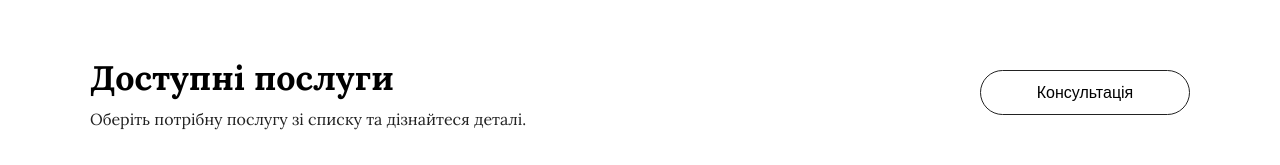
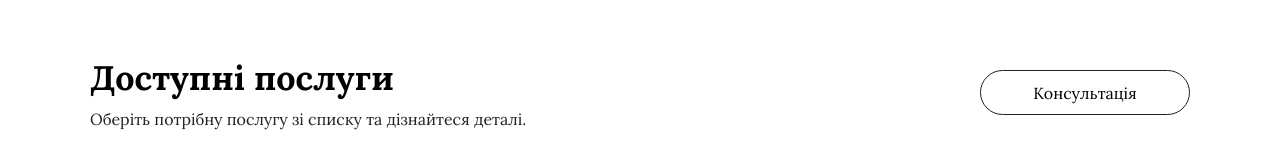
Before and after one commit to Korneliia08/visaHelper, a React (Vite) app: page / in a window 1280 px wide. Shown: the part 1901-2066 px from the top of the page. Built offline with nearby package versions, Linux system fonts and the light colour scheme.

Commit message:
font family and icon hands

```diff
--- a/src/view/components/MyServices/MyServices.module.scss
+++ b/src/view/components/MyServices/MyServices.module.scss
@@ -32,6 +32,7 @@
       font-size: 16px;
       border-radius: 25px;
       transition: 125ms ease;
+      font-family: "Lora", serif;
 
       &:hover {
         cursor: pointer;
```
